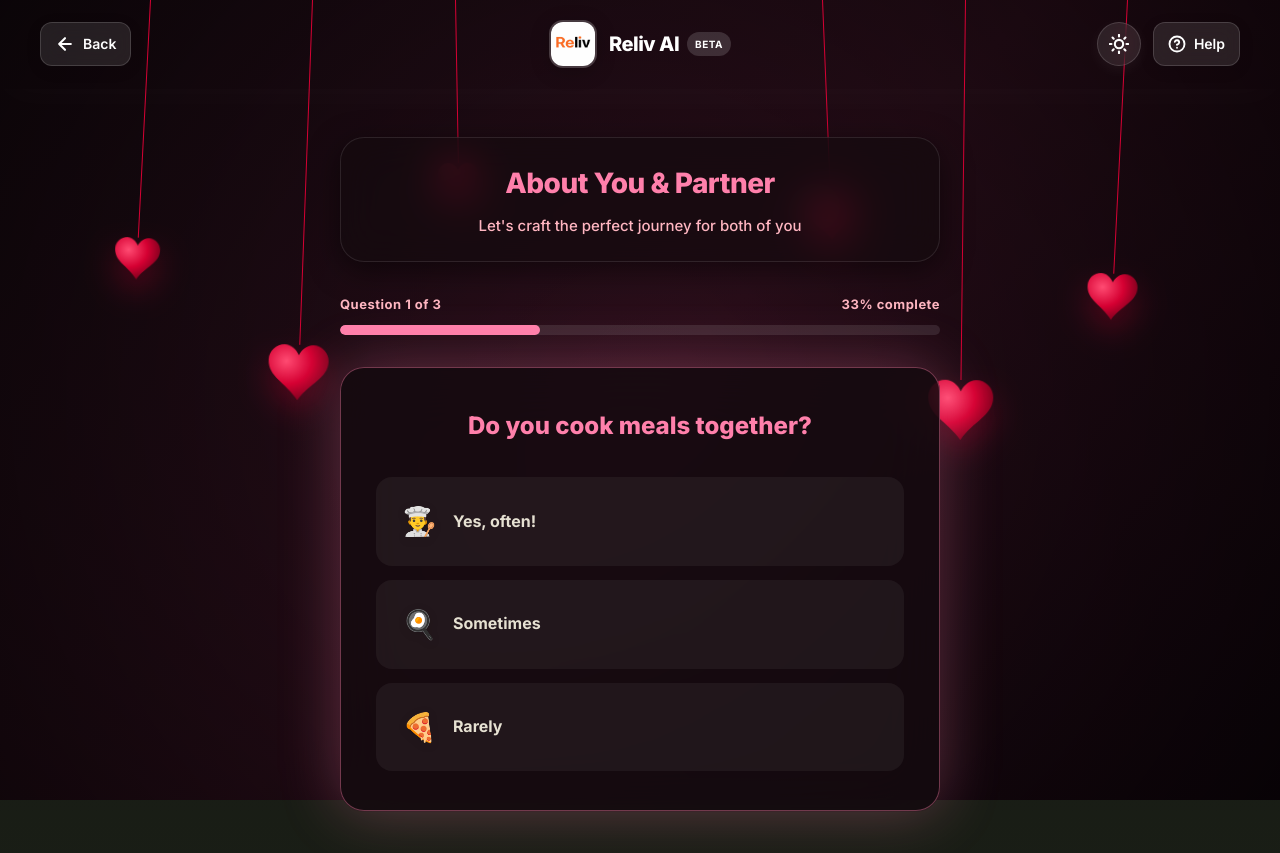
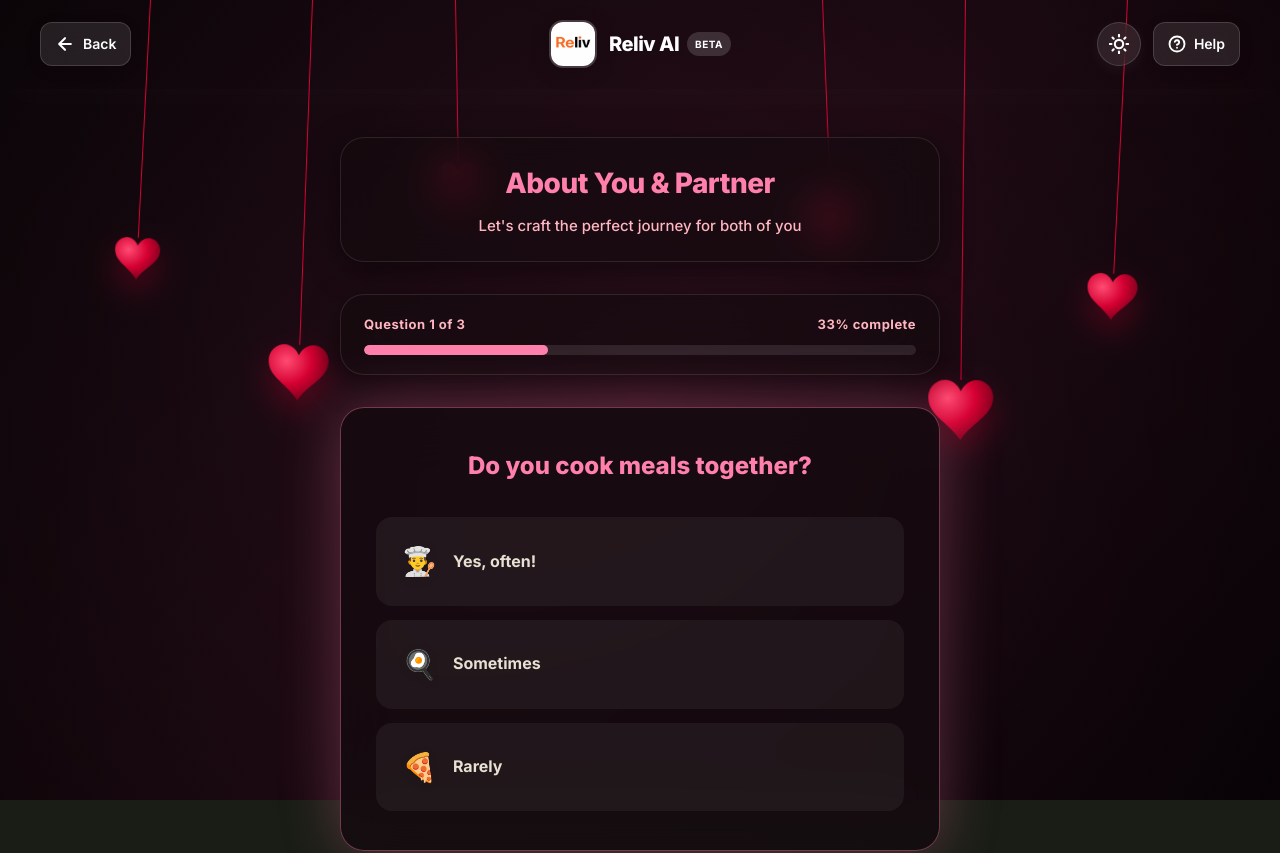
Before and after one commit to rohit-debnath24/Reliv_ai, a React (Vite) app: page /couple-questions in a window 1280 px wide. Shown: the top 853 px of the page. Built offline with nearby package versions, Linux system fonts and the light colour scheme; no server answers.

Commit message:
couple changes.2

```diff
--- a/src/pages/CoupleQuestionsScreen.jsx
+++ b/src/pages/CoupleQuestionsScreen.jsx
@@ -175,8 +175,14 @@ export default function CoupleQuestionsScreen() {
             </p>
           </div>
 
-        {/* Progress */}
-        <div style={{ marginBottom: 32 }}>
+        {/* Progress Card */}
+        <div className="progress-glass-card" style={{
+          background: isDark ? 'rgba(20, 10, 15, 0.7)' : 'rgba(255, 255, 255, 0.85)',
+          backdropFilter: 'blur(20px)',
+          WebkitBackdropFilter: 'blur(20px)',
+          marginBottom: 32,
+          boxShadow: isDark ? '0 8px 30px rgba(0,0,0,0.5), inset 0 0 0 1px rgba(255, 255, 255, 0.1)' : '0 8px 30px rgba(213, 0, 50, 0.1), inset 0 0 0 1px rgba(255, 255, 255, 0.9)',
+        }}>
           <div style={{
             display: 'flex',
             justifyContent: 'space-between',
@@ -329,6 +335,10 @@ export default function CoupleQuestionsScreen() {
           border-radius: 24px;
           padding: 24px;
         }
+        .progress-glass-card {
+          border-radius: 24px;
+          padding: 20px 24px;
+        }
         .question-glass-card {
           border-radius: 24px;
           padding: 40px 36px;
@@ -345,6 +355,11 @@ export default function CoupleQuestionsScreen() {
           }
           .title-glass-card p {
             font-size: 14px !important;
+          }
+          .progress-glass-card {
+            border-radius: 20px;
+            padding: 16px 20px;
+            margin-bottom: 24px !important;
           }
           .question-glass-card {
             border-radius: 20px;
```
